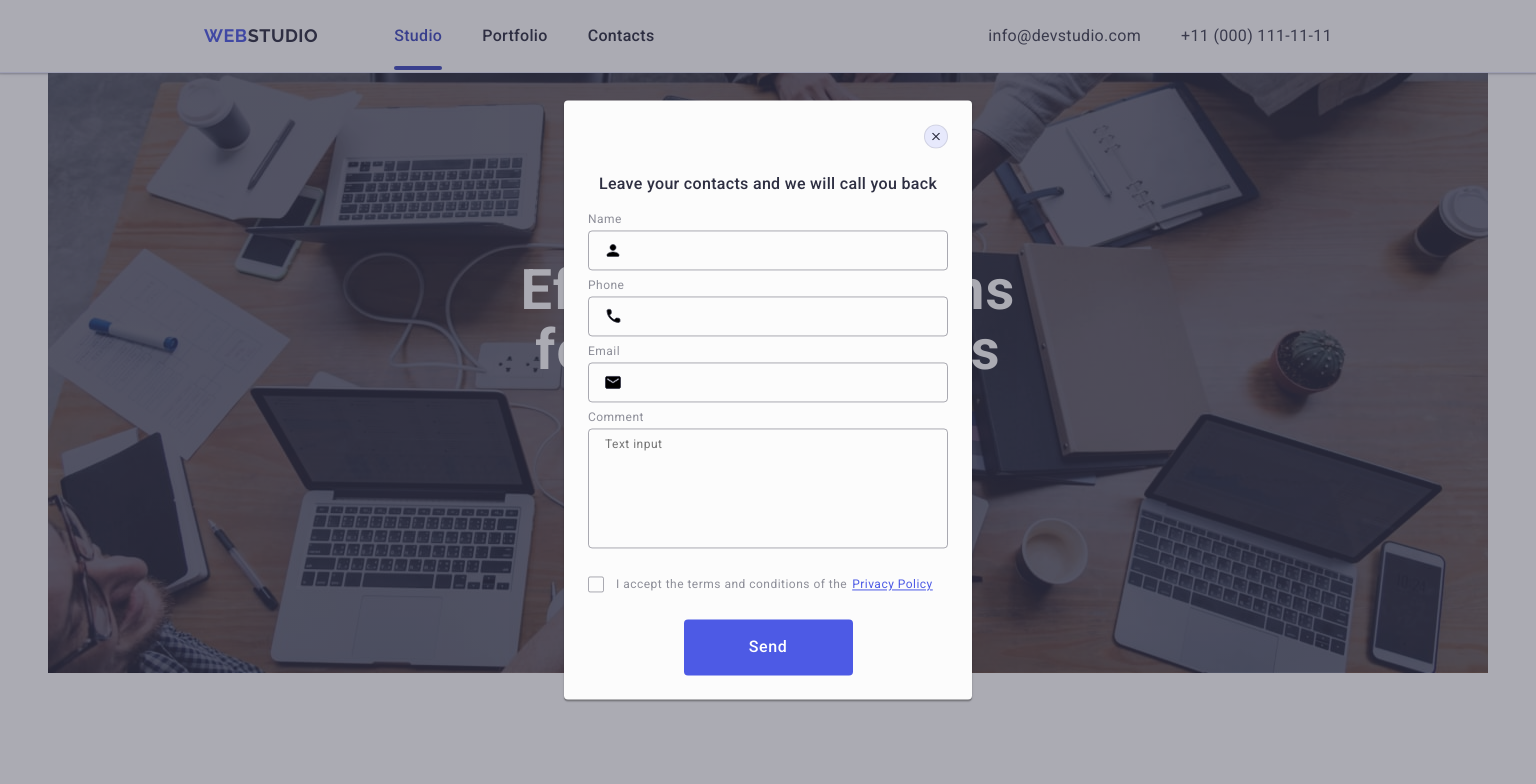
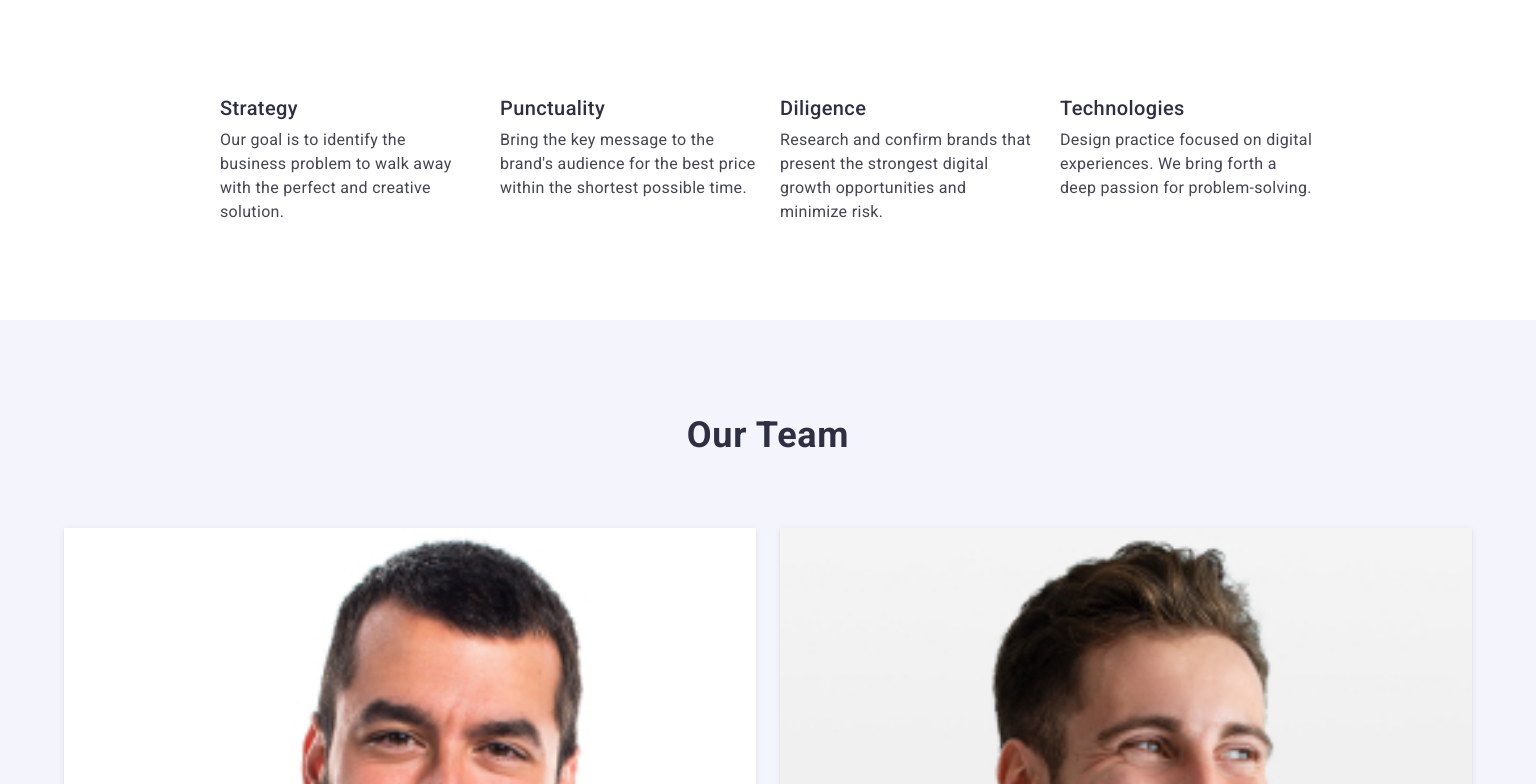
Before and after one commit to Ok1za/goit-markup-hw-06, a plain HTML site: page index.html in a window 1536 px wide. Shown: the top 784 px of the page. Drawn offline with nearby package versions, Linux system fonts and the light colour scheme.

Commit message:
s1 start

```diff
--- a/css/styles.css
+++ b/css/styles.css
@@ -40,9 +40,10 @@ address {
 }
 
 .container {
-    max-width: 1158px;
-    padding-left: 15px;
-    padding-right: 15px;
+    /* max-width: 1158px; */
+    max-width: 320px;
+    padding-left: 16px;
+    padding-right: 16px;
     margin: 0 auto;
 }
 
@@ -252,6 +253,8 @@ address {
 }
 
 .description {
+    padding-top: 96px;
+    padding-bottom: 96px;
 }
 
 .description-list {
@@ -261,14 +264,13 @@ address {
     letter-spacing: 0.02em;
     color: #2e2f42;
     display: flex;
-    gap: 24px;
+    flex-wrap: wrap;
+    gap: 72px;
 }
 
 .description-li {
-    width: calc((100% - 24px *3) / 4);
-}
-
-.description-icon {
+    /* width: calc((100% - 24px *3) / 4); */
+    width: 100%;
 }
 
 .description-icon-div {
@@ -286,20 +288,21 @@ address {
 .description-subtitle {
     color: #2E2F42;
     font-family: "Roboto", sans-serif;
-    font-size: 20px;
+    font-size: 36px;
     font-style: normal;
-    font-weight: 500;
+    font-weight: 700;
     line-height: 1.2;
     letter-spacing: 0.02em;
     margin-bottom: 8px;
+    text-align: center;
+    text-transform: capitalize;
 }
 
 .description-item {
     color: #434455;
-    font-family: Roboto;
     font-size: 16px;
     font-style: normal;
-    font-weight: 400;
+    font-weight: 500;
     line-height: 1.5;
     letter-spacing: 0.02em;
 }
@@ -308,7 +311,7 @@ address {
 
 .members {
     background-color: #F4F4FD;
-
+    padding-top: 96px;
 }
 
 .members-ul {
@@ -316,14 +319,11 @@ address {
     justify-content: center;
     gap: 24px;
     margin-top: 8px;
+
 }
 
 .members-div {
     padding: 32px 0;
-
-}
-
-.members-container {
 
 }
 
@@ -341,6 +341,7 @@ address {
 
 .members-cards {
     display: flex;
+    flex-wrap: wrap;
     gap: 24px;
 
 }
@@ -349,12 +350,13 @@ address {
     background-color: #FFFFFF;
     border-radius: 0px 0px 4px 4px;
     box-shadow: 0px 2px 1px 0px rgba(46, 47, 66, 0.08), 0px 1px 1px 0px rgba(46, 47, 66, 0.16), 0px 1px 6px 0px rgba(46, 47, 66, 0.08);
-    width: ((100% - 72px) / 4);
+    /* width: calc((100% - 72px) / 4); */
+    width: 100%;
 
 }
 
 .members-img {
-
+    width: 100%;
 }
 
 .card-subtitle {
@@ -397,6 +399,7 @@ address {
     align-items: center;
     justify-content: center;
     transition: background-color 250ms cubic-bezier(0.4, 0, 0.2, 1);
+
 }
 
 .members-a:hover,
@@ -907,3 +910,77 @@ address {
     transition: background-color 250ms cubic-bezier(0.4, 0, 0.2, 1);
     margin: 0 auto;
 }
+
+@media screen and (min-width: 320px) {
+
+}
+
+@media screen and (min-width: 768px) {
+.container {
+    max-width: 768px;
+    padding-left: 16px;
+    padding-right: 16px;
+}
+
+.description-list {
+    gap: 72px 24px;
+}
+
+.description-li {
+    width: calc((100% - 24px) / 2);
+}
+
+.description-subtitle {
+    text-align: start;
+}
+
+.members-item {
+    width: calc((100% - 24px) / 2);
+}
+
+.members-ul {
+    gap: 24px 64px;
+}
+
+
+}
+
+@media screen and (min-width: 1440px) {
+    .container {
+    max-width: 1440px;
+    padding-left: 16px;
+    padding-right: 16px;
+    }
+
+    .description-list {
+    padding-left: 156px;
+    padding-right: 156px;
+    gap: 8px 24px;
+    }
+
+    .description-li {
+    width: calc((100% - 24px *3) / 4);
+    }
+
+    .description-subtitle {
+    color: #2E2F42;
+    font-family: "Roboto", sans-serif;
+    font-size: 20px;
+    font-style: normal;
+    font-weight: 500;
+    line-height: 1.2;
+    letter-spacing: 0.02em;
+    margin-bottom: 8px;
+
+    }
+
+    .description-item {
+    color: #434455;
+    font-size: 16px;
+    font-style: normal;
+    font-weight: 400;
+    line-height: 1.5;
+    letter-spacing: 0.02em;
+    }
+
+}
--- a/index.html
+++ b/index.html
@@ -15,7 +15,7 @@
 
 <body class="body">
 
-    <header class="header" id="header">
+    <!-- <header class="header" id="header">
         <div class="container header-container">
         <nav class="header-nav">
 
@@ -41,19 +41,19 @@
             </ul>
             </address>
         </div>
-    </header>
+    </header> -->
 
     <main>
         <!-- Section one -->
 
-        <section class="main section">
+        <!-- <section class="main section">
 
         <div class="container main-container">
                 <h1 class="main-title">Effective Solutions for Your Business</h1>
 
                 <button type="button" class="main-button">Order Service</button>
         </div>
-            </section>
+            </section> -->
 
         <!-- Section two -->
 
@@ -64,43 +64,43 @@
 
             <ul class="description-list">
                 <li class="description-li">
-                <div class="description-icon-div">
+                <!-- <div class="description-icon-div">
                     <svg class="description-icon" width="64" height="64">
                         <use href="./images/icons.svg#icon-antenna"></use>
                     </svg>
-                </div>
+                </div> -->
                     <h3 class="description-subtitle">Strategy</h3>
                     <p class="description-item">Our goal is to identify the business problem to walk away with the perfect and creative solution. </p>
                 </li>
 
                 <li class="description-li">
-                <div class="description-icon-div">
+                <!-- <div class="description-icon-div">
                     <svg class="description-icon" width="64" height="64">
                         <use href="./images/icons.svg#icon-clock"></use>
                     </svg>
-                </div>
+                </div> -->
                     <h3 class="description-subtitle">Punctuality</h3>
                     <p class="description-item">Bring the key message to the brand's audience for the best price within the shortest possible time.</p>
                 </li>
 
 
                 <li class="description-li">
-                <div class="description-icon-div">
+                <!-- <div class="description-icon-div">
                     <svg class="description-icon" width="64" height="64">
                         <use href="./images/icons.svg#icon-diagram"></use>
                     </svg>
-                </div>
+                </div> -->
                     <h3 class="description-subtitle">Diligence</h3>
                     <p class="description-item">Research and confirm brands that present the strongest digital growth opportunities and minimize risk.</p>
                 </li>
 
 
                 <li class="description-li">
-                <div class="description-icon-div">
+                <!-- <div class="description-icon-div">
                     <svg class="description-icon" width="64" height="64">
                         <use href="./images/icons.svg#icon-astronaut"></use>
                     </svg>
-                </div>
+                </div> -->
                     <h3 class="description-subtitle">Technologies</h3>
                     <p class="description-item">Design practice focused on digital experiences. We bring forth a deep passion for problem-solving.</p>
                 </li>
@@ -300,7 +300,7 @@
 
         <!-- Section four -->
 
-        <section class="portfolio section">
+        <!-- <section class="portfolio section">
 
         <div class="container">
             <h2 class="portfolio-title">Our Portfolio</h2>
@@ -414,10 +414,10 @@
                     </li>
                 </ul>
         </div>
-        </section>
+        </section> -->
     </main>
         <!-- FOOTER -->
-    <footer class="footer">
+    <!-- <footer class="footer">
         <div class="container footer-div">
             <div class="container-footer">
                 <a href="/index.html" id="logo" class="logo">Web<span class="logo-text">Studio</span></a>
@@ -479,9 +479,9 @@
                     </form>
                 </div>
         </div>
-    </footer>
+    </footer> -->
     <!-- BACKDROP -->
-    <div class="backdrop is-open">
+    <!-- <div class="backdrop is-open">
         <div class="modal">
             <button type="button" class="modal-btn">
                 <svg class="modal-btn-icon" width="8" height="8">
@@ -573,7 +573,7 @@
                 <button type="submit" class="modal-send-btn">Send</button>
             </form>
         </div>
-    </div>
+    </div> -->
 
 </body>
 </html>
```
